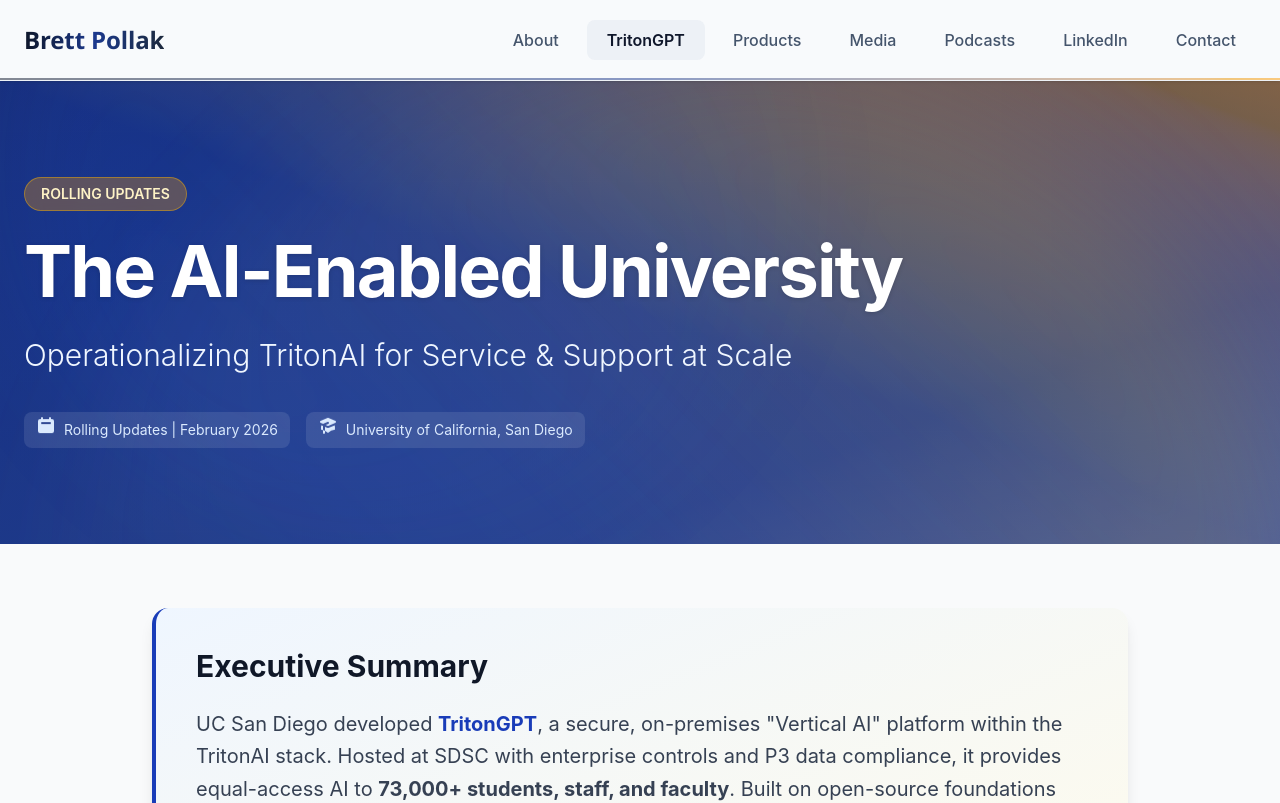
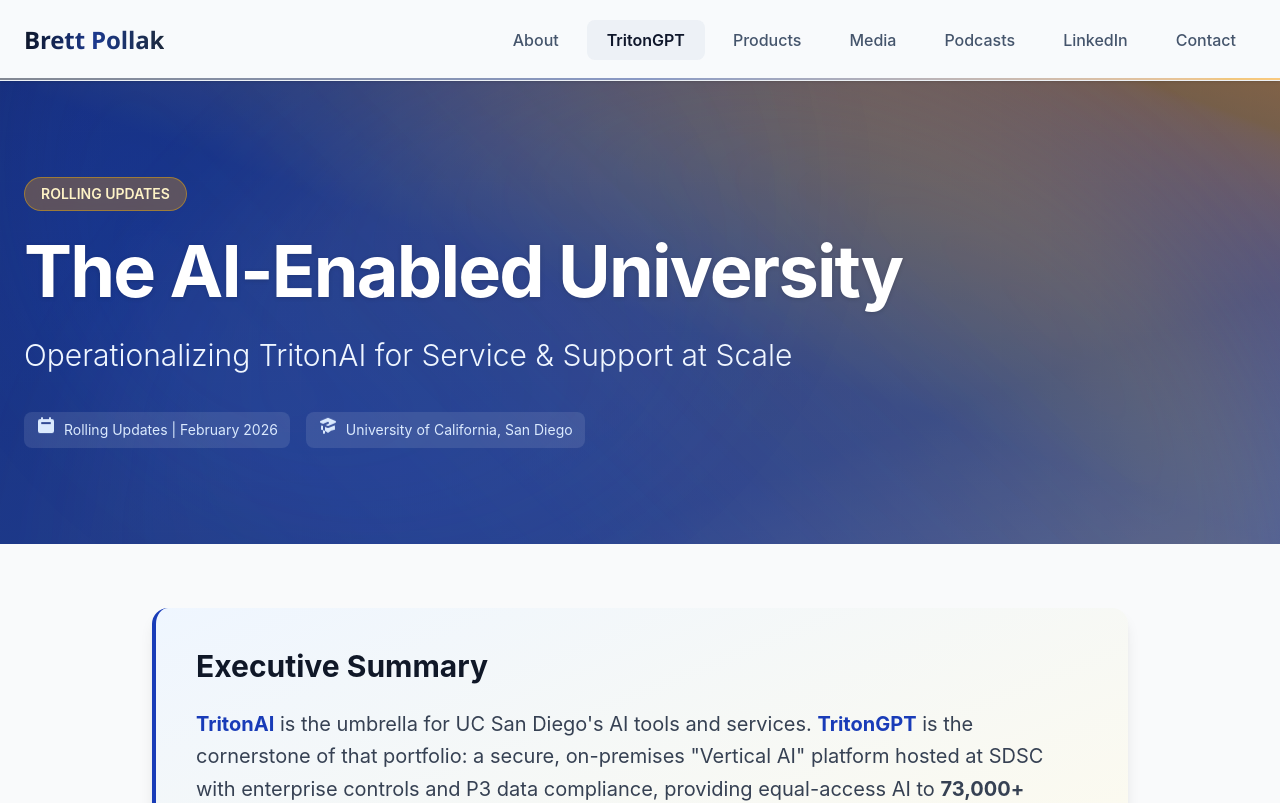
Before and after one commit to bpollak/brettpollak-website, a Next.js app: page /tritongpt in a window 1280 px wide. Shown: the top 803 px of the page. Built offline with nearby package versions, Linux system fonts and the light colour scheme.

Commit message:
Clarify TritonAI umbrella and TritonGPT cornerstone

```diff
--- a/app/tritongpt/TritonGPTContent.tsx
+++ b/app/tritongpt/TritonGPTContent.tsx
@@ -93,7 +93,7 @@ export default function TritonGPTContent() {
           <div className="absolute inset-0 opacity-0 group-hover:opacity-100 transition-opacity duration-500 animate-shimmer"></div>
           <h2 className="text-3xl font-bold text-gray-900 mb-6">Executive Summary</h2>
           <p className="text-xl text-gray-700 leading-relaxed relative z-10 mb-8">
-            UC San Diego developed <span className="font-bold text-blue-800">TritonGPT</span>, a secure, on-premises &quot;Vertical AI&quot; platform within the TritonAI stack. Hosted at SDSC with enterprise controls and P3 data compliance, it provides equal-access AI to <span className="font-bold">73,000+ students, staff, and faculty</span>. Built on open-source foundations with enterprise-grade RAG, TritonGPT eliminates per-token costs while laying the groundwork for agentic workflows.
+            <span className="font-bold text-blue-800">TritonAI</span> is the umbrella for UC San Diego&apos;s AI tools and services. <span className="font-bold text-blue-800">TritonGPT</span> is the cornerstone of that portfolio: a secure, on-premises &quot;Vertical AI&quot; platform hosted at SDSC with enterprise controls and P3 data compliance, providing equal-access AI to <span className="font-bold">73,000+ students, staff, and faculty</span>. Built on open-source foundations with enterprise-grade RAG, TritonGPT eliminates per-token costs while laying the groundwork for agentic workflows.
           </p>
           <a
             href="https://tritongpt-deck.vercel.app/?audience=public"
```
